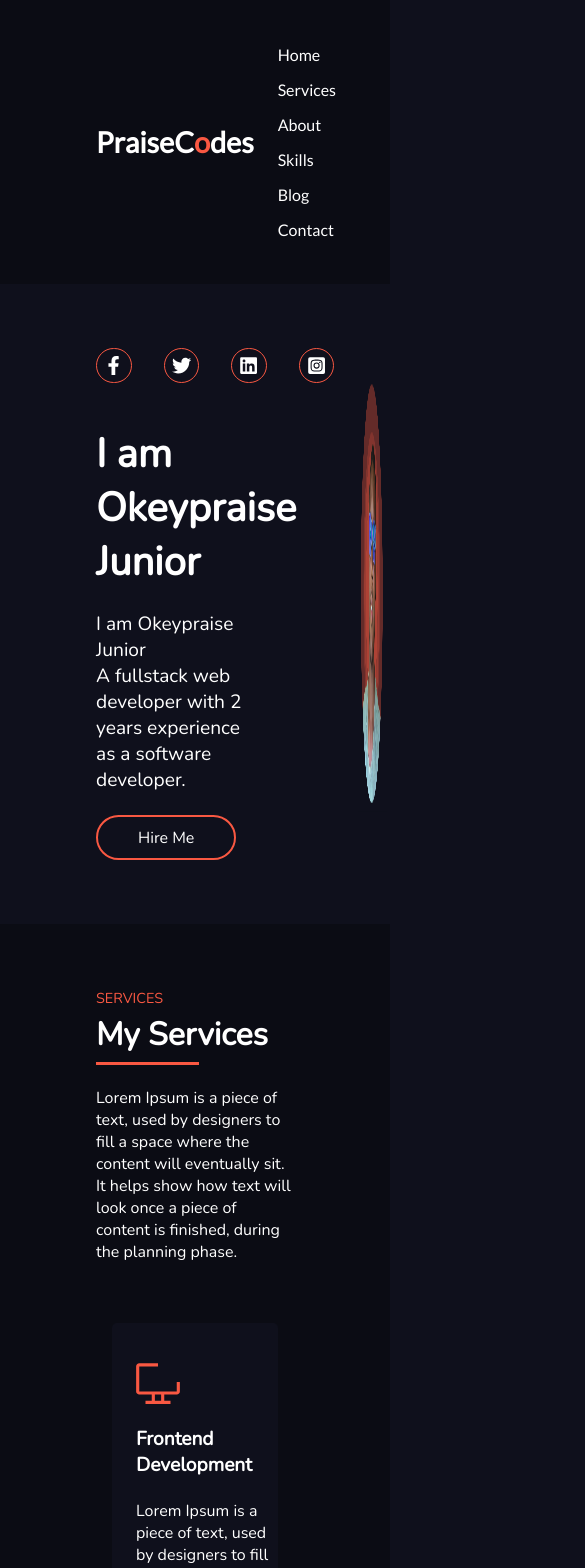
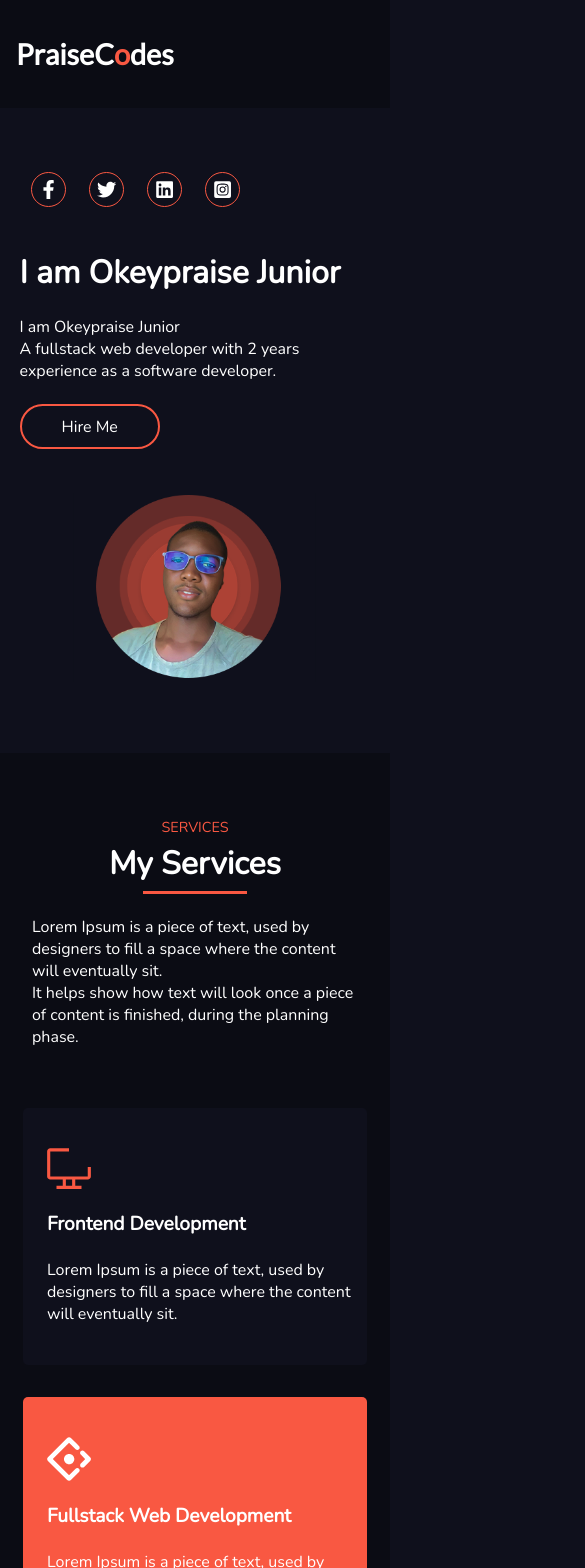
Before and after one commit to Praisecodes/Portfolio3, a React (Vite) app: page / in a window 390 px wide. Shown: the top 1568 px of the page, 585 px wide, since content can reach past the window. Built offline with nearby package versions, Linux system fonts and the light colour scheme.

Commit message:
[Update] Handling responsiveness

```diff
--- a/src/components/about.jsx
+++ b/src/components/about.jsx
@@ -8,12 +8,12 @@ export default function About(){
             <div className="innerDiv">
                 <div className="image">
                     <img src={AboutImage} alt="" />
-                </div>
+                </div><br />
                 <div className="info">
                     <h2>Hi There!</h2><br />
                     <p>Lorem Ipsum is a piece of text, used by designers to fill a space where the content will eventually sit. It helps show how text will look once a piece of content is finished,<br />
                     It helps show how text will look once a piece of content is finished, during the planning phase.</p>
-                    <br /><br /><br />
+                    <br /><br />
                     <a href={Resume} download="Praise Codes Resume.pdf">Download CV</a>
                 </div>
             </div>
--- a/src/components/blog.jsx
+++ b/src/components/blog.jsx
@@ -5,7 +5,7 @@ export default function Blog(){
     return(
         <div className="blog">
             <h1 className="sectionTitle">Blog</h1><br />
-            <p>Recent Blog Posts</p> <br />
+            <p>Recent Blog Posts</p> <br /><br />
 
             <div className="postsboard">
                 {(postCount == 0)?
--- a/src/components/contact.jsx
+++ b/src/components/contact.jsx
@@ -4,9 +4,9 @@ export default function Contact(){
             <h1>Contact Me</h1><br /><br />
 
             <form onSubmit={(e)=>{e.preventDefault()}}>
-                <input type="text" placeholder="Full Name" /><br />
-                <input type="email" placeholder="Email" /><br />
-                <textarea name="text" placeholder="Message" ></textarea><br />
+                <input type="text" placeholder="Full Name" />
+                <input type="email" placeholder="Email" />
+                <textarea name="text" placeholder="Message" ></textarea>
                 <button type="submit">Send</button>
             </form>
         </div>
--- a/src/components/intro.jsx
+++ b/src/components/intro.jsx
@@ -15,7 +15,7 @@ export default function Intro(){
                 <p>I am Okeypraise Junior<br />
                 A fullstack web developer with 2 years experience as a software developer.</p> <br />
                 <button>Hire Me</button>
-            </div>
+            </div><br /><br />
             <div className="image">
                 <img src={IntroPic} alt="" />
             </div>
--- /dev/null
+++ b/src/styles/_responsiveness.scss
@@ -0,0 +1,149 @@
+@media screen and (max-width: 980px) {
+    .intro{
+        flex-direction: column;
+        align-items: center;
+        .writeUp{
+            width: 90vw;
+        }
+    }
+    .about{
+        .innerDiv{
+            flex-direction: column;
+            align-items: center;
+            .image{
+                width: 20rem;
+            }
+            .info{
+                padding: 1rem 0;
+                margin: 0;
+            }
+        }
+    }
+    .services{
+        display: flex;
+        flex-direction: column;
+        align-items: center;
+        justify-content: center;
+        .writeup{
+            display: inherit;
+            flex-direction: column;
+            align-items: center;
+            h1, p{
+                display: flex;
+                flex-direction: column;
+                justify-content: center;
+                align-items: center;
+            }
+            .info{
+                justify-content: center;
+                align-items: center;
+            }
+        }
+    }
+    .about{
+        display: flex;
+        flex-direction: column;
+        align-items: center;
+        h1{
+            display: flex;
+            flex-direction: column;
+            justify-content: center;
+            align-items: center;
+        }
+    }
+    .blog{
+        display: flex;
+        flex-direction: column;
+        align-items: center;
+        h1{
+            display: flex;
+            flex-direction: column;
+            justify-content: center;
+            align-items: center;
+        }
+    }
+}
+
+@media screen and (max-width: 920px) {
+    .header{
+        padding: 2.3rem 1rem;
+    }
+    .intro, .services, .about, .skills, .blog, .contact{
+        padding: 4rem 2rem;
+    }
+    .footer{
+        padding: 1.5rem 1rem;
+    }
+}
+
+@media screen and (max-width: 790px) {
+    .header{
+        ul{
+            display: none;
+        }
+    }
+    .intro{
+        .writeUp{
+            h1{
+                font-size: 2rem;
+            }
+            p{
+                font-size: 1rem;
+            }
+        }
+    }
+    .blog{
+        .postsboard{
+            .noPost{
+                font-size: 1.8rem;
+            }
+        }
+    }
+    .footer{
+        h2{
+            font-size: 1.1rem;
+        }
+        p{
+            font-size: .7rem;
+        }
+        .socials{
+            a{
+                i{
+                    font-size: .8rem;
+                    margin: 0 .3rem;
+                    padding: .2rem;
+                }
+            }
+        }
+    }
+}
+
+@media screen and (max-width: 410px){
+    .intro{
+        .image{
+            width: 100vw;
+            img{
+                width: 100%;
+            }
+        }
+    }
+    .blog{
+        .postsboard{
+            .noPost{
+                font-size: 1.4rem;
+            }
+        }
+    }
+    .footer{
+        .socials{
+            a{
+                i{
+                    padding: 0;
+                    border-radius: 0;
+                    border: 0;
+                    margin: 0 .05rem;
+                }
+            }
+        }
+    }
+}
--- a/src/styles/style.css
+++ b/src/styles/style.css
@@ -63,9 +63,9 @@ body {
   font-family: "Nunito";
   position: relative;
   display: flex;
+  padding: 4rem 5rem;
 }
 .intro .writeUp {
-  padding: 4rem 5rem;
   color: white;
   width: 50vw;
 }
@@ -81,7 +81,7 @@ body {
   border: 1px solid var(--majorOrange);
   padding: 0.3rem;
   font-size: 1.2rem;
-  margin: 0 1rem;
+  margin: 0 0.7rem;
   width: 1.5rem;
   height: 1.5rem;
   display: flex;
@@ -93,11 +93,9 @@ body {
   color: var(--majorOrange);
 }
 .intro .writeUp h1 {
-  padding: 0 1rem;
   font-size: 2.5rem;
 }
 .intro .writeUp p {
-  padding: 0 1rem;
   font-size: 1.2rem;
 }
 .intro .writeUp button {
@@ -106,7 +104,6 @@ body {
   border: 2px solid var(--majorOrange);
   padding: 0 2.5rem;
   height: 45px;
-  margin: 0 1rem;
   color: white;
   font-family: "Nunito";
   font-size: 1rem;
@@ -124,10 +121,12 @@ body {
   display: flex;
   justify-content: center;
   align-items: center;
+  width: 35rem;
+  max-width: 80%;
 }
 .intro .image img {
   width: 90%;
-  height: 70%;
+  height: 100%;
 }
 
 .services {
@@ -169,7 +168,7 @@ body {
   width: 20rem;
   border-radius: 5px;
   transition: 0.2s;
-  max-width: 90vw;
+  max-width: 80vw;
 }
 .services .cards .card:hover {
   transform: scale(102%);
@@ -203,6 +202,10 @@ body {
 .about .innerDiv {
   display: flex;
 }
+.about .innerDiv .image {
+  width: 30rem;
+  max-width: 80%;
+}
 .about .innerDiv .image img {
   width: 100%;
   height: 100%;
@@ -211,10 +214,7 @@ body {
 .about .innerDiv .info {
   margin: 0 2rem;
   padding: 1rem 0.5rem;
-}
-.about .innerDiv .info p {
-  width: 50rem;
-  max-width: 95%;
+  width: 70vw;
 }
 .about .innerDiv .info a {
   color: white;
@@ -252,6 +252,8 @@ body {
 .skills .skillset {
   display: flex;
   flex-wrap: wrap;
+  align-items: center;
+  justify-content: center;
 }
 .skills .skillset .skill {
   width: 20rem;
@@ -261,7 +263,7 @@ body {
   display: flex;
   flex-direction: column;
   justify-content: center;
-  max-width: 90vw;
+  max-width: 80vw;
 }
 .skills .skillset .skill .writeandimg {
   display: flex;
@@ -323,10 +325,14 @@ body {
   background-color: var(--majorOrange);
 }
 .contact form {
-  position: relative;
+  display: flex;
+  flex-direction: column;
+  align-items: center;
+  width: 29rem;
+  max-width: 80vw;
 }
 .contact form input {
-  width: 29rem;
+  width: 100%;
   padding: 1rem;
   margin: 0.5rem 0;
   font-family: "Nunito";
@@ -337,7 +343,7 @@ body {
   color: white;
 }
 .contact form textarea {
-  width: 29.1rem;
+  width: 100%;
   padding: 1rem;
   height: 10rem;
   font-family: "Nunito";
@@ -354,20 +360,18 @@ body {
   border-radius: 3px;
   color: white;
   background-color: var(--majorOrange);
-  padding: 0.9rem 4.5rem;
+  padding: 0.9rem 4rem;
   font-size: 1rem;
   font-family: "Nunito";
   display: flex;
   justify-content: center;
   align-items: center;
-  position: absolute;
-  right: 0;
   cursor: pointer;
   box-shadow: 0 5px 28px 1px rgba(249, 88, 66, 0.2666666667);
 }
 
 .footer {
-  padding: 1.5rem 6rem;
+  padding: 1.5rem 4rem;
   color: white;
   display: flex;
   justify-content: space-between;
@@ -388,7 +392,7 @@ body {
 .footer .socials a i {
   border: 1px solid var(--majorOrange);
   font-size: 1.2rem;
-  padding: 0.5rem;
+  padding: 0.3rem;
   border-radius: 50%;
   margin: 0 0.5rem;
   width: 1.5rem;
@@ -400,4 +404,121 @@ body {
 }
 .footer .socials a:hover {
   color: var(--majorOrange);
+}
+
+@media screen and (max-width: 980px) {
+  .intro {
+    flex-direction: column;
+    align-items: center;
+  }
+  .intro .writeUp {
+    width: 90vw;
+  }
+  .about .innerDiv {
+    flex-direction: column;
+    align-items: center;
+  }
+  .about .innerDiv .image {
+    width: 20rem;
+  }
+  .about .innerDiv .info {
+    padding: 1rem 0;
+    margin: 0;
+  }
+  .services {
+    display: flex;
+    flex-direction: column;
+    align-items: center;
+    justify-content: center;
+  }
+  .services .writeup {
+    display: inherit;
+    flex-direction: column;
+    align-items: center;
+  }
+  .services .writeup h1, .services .writeup p {
+    display: flex;
+    flex-direction: column;
+    justify-content: center;
+    align-items: center;
+  }
+  .services .writeup .info {
+    justify-content: center;
+    align-items: center;
+  }
+  .about {
+    display: flex;
+    flex-direction: column;
+    align-items: center;
+  }
+  .about h1 {
+    display: flex;
+    flex-direction: column;
+    justify-content: center;
+    align-items: center;
+  }
+  .blog {
+    display: flex;
+    flex-direction: column;
+    align-items: center;
+  }
+  .blog h1 {
+    display: flex;
+    flex-direction: column;
+    justify-content: center;
+    align-items: center;
+  }
+}
+@media screen and (max-width: 920px) {
+  .header {
+    padding: 2.3rem 1rem;
+  }
+  .intro, .services, .about, .skills, .blog, .contact {
+    padding: 4rem 2rem;
+  }
+  .footer {
+    padding: 1.5rem 1rem;
+  }
+}
+@media screen and (max-width: 790px) {
+  .header ul {
+    display: none;
+  }
+  .intro .writeUp h1 {
+    font-size: 2rem;
+  }
+  .intro .writeUp p {
+    font-size: 1rem;
+  }
+  .blog .postsboard .noPost {
+    font-size: 1.8rem;
+  }
+  .footer h2 {
+    font-size: 1.1rem;
+  }
+  .footer p {
+    font-size: 0.7rem;
+  }
+  .footer .socials a i {
+    font-size: 0.8rem;
+    margin: 0 0.3rem;
+    padding: 0.2rem;
+  }
+}
+@media screen and (max-width: 410px) {
+  .intro .image {
+    width: 100vw;
+  }
+  .intro .image img {
+    width: 100%;
+  }
+  .blog .postsboard .noPost {
+    font-size: 1.4rem;
+  }
+  .footer .socials a i {
+    padding: 0;
+    border-radius: 0;
+    border: 0;
+    margin: 0 0.05rem;
+  }
 }/*# sourceMappingURL=style.css.map */
--- a/src/styles/style.scss
+++ b/src/styles/style.scss
@@ -65,8 +65,9 @@ body{
     font-family: "Nunito";
     position: relative;
     display: flex;
+    padding: 4rem 5rem;
     .writeUp{
-        padding: 4rem 5rem;
+        // padding: 4rem 5rem;
         color: white;
         width: 50vw;
         .socials{
@@ -80,7 +81,7 @@ body{
                 border: 1px solid var(--majorOrange);
                 padding: .3rem;
                 font-size: 1.2rem;
-                margin: 0 1rem;
+                margin: 0 .7rem;
                 width: 1.5rem;
                 height: 1.5rem;
                 display: flex;
@@ -93,11 +94,9 @@ body{
             }
         }
         h1{
-            padding: 0 1rem;
             font-size: 2.5rem;
         }
         p{
-            padding: 0 1rem;
             font-size: 1.2rem;
         }
         button{
@@ -106,7 +105,6 @@ body{
             border: 2px solid var(--majorOrange);
             padding: 0 2.5rem;
             height: 45px;
-            margin: 0 1rem;
             color: white;
             font-family: "Nunito";
             font-size: 1rem;
@@ -125,9 +123,11 @@ body{
         display: flex;
         justify-content: center;
         align-items: center;
+        width: 35rem;
+        max-width: 80%;
         img{
             width: 90%;
-            height: 70%;
+            height: 100%;
         }
     }
 }
@@ -171,7 +171,7 @@ body{
             width: 20rem;
             border-radius: 5px;
             transition: .2s;
-            max-width: 90vw;
+            max-width: 80vw;
             &:hover{
                 transform: scale(102%);
             }
@@ -204,6 +204,8 @@ body{
     .innerDiv{
         display: flex;
         .image{
+            width: 30rem;
+            max-width: 80%;
             img{
                 width: 100%;
                 height: 100%;
@@ -213,10 +215,7 @@ body{
         .info{
             margin: 0 2rem;
             padding: 1rem .5rem;
-            p{
-                width: 50rem;
-                max-width: 95%;
-            }
+            width: 70vw;
             a{
                 color: white;
                 padding: 1rem 2rem;
@@ -254,6 +253,8 @@ body{
     .skillset{
         display: flex;
         flex-wrap: wrap;
+        align-items: center;
+        justify-content: center;
         .skill{
             width: 20rem;
             padding: 1rem 1.5rem;
@@ -262,7 +263,7 @@ body{
             display: flex;
             flex-direction: column;
             justify-content: center;
-            max-width: 90vw;
+            max-width: 80vw;
             .writeandimg{
                 display: flex;
                 align-items: center;
@@ -324,9 +325,14 @@ body{
     }
 
     form{
-        position: relative;
+        display: flex;
+        flex-direction: column;
+        align-items: center;
+        width: 29rem;
+        max-width: 80vw;
+
         input{
-            width: 29rem;
+            width: 100%;
             padding: 1rem;
             margin: .5rem 0;
             font-family: "Nunito";
@@ -337,7 +343,7 @@ body{
             color: white;
         }
         textarea{
-            width: 29.1rem;
+            width: 100%;
             padding: 1rem;
             height: 10rem;
             font-family: "Nunito";
@@ -354,14 +360,12 @@ body{
             border-radius: 3px;
             color: white;
             background-color: var(--majorOrange);
-            padding: .9rem 4.5rem;
+            padding: .9rem 4rem;
             font-size: 1rem;
             font-family: "Nunito";
             display: flex;
             justify-content: center;
             align-items: center;
-            position: absolute;
-            right: 0;
             cursor: pointer;
             box-shadow: 0 5px 28px 1px #F9584244;
         }
@@ -369,7 +373,7 @@ body{
 }
 
 .footer{
-    padding: 1.5rem 6rem;
+    padding: 1.5rem 4rem;
     color: white;
     display: flex;
     justify-content: space-between;
@@ -390,7 +394,7 @@ body{
             i{
                 border: 1px solid var(--majorOrange);
                 font-size: 1.2rem;
-                padding: .5rem;
+                padding: .3rem;
                 border-radius: 50%;
                 margin: 0 .5rem;
                 width: 1.5rem;
@@ -406,3 +410,5 @@ body{
         }
     }
 }
+
+@import './responsiveness';
```
Also changed, not shown: 1 other file (tests, documents, lock files or other folders).
